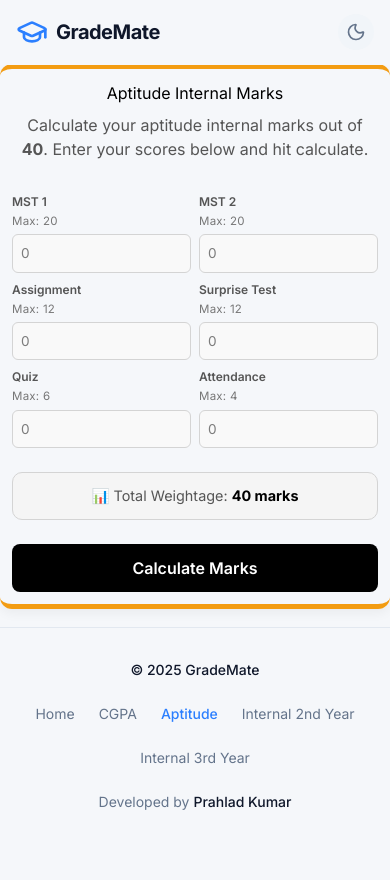
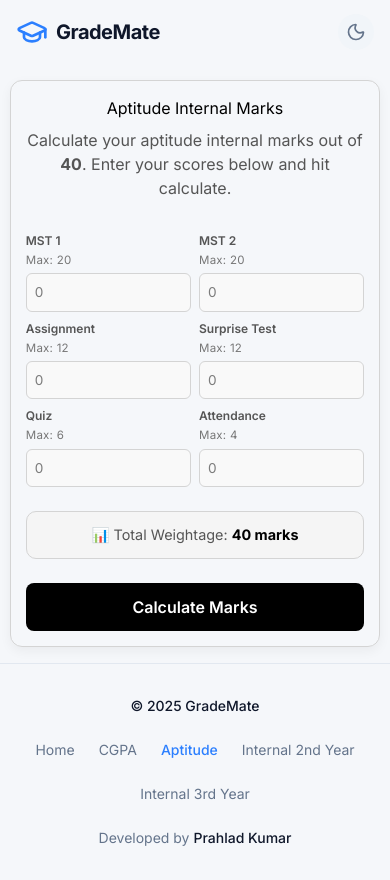
Before and after one commit to Prahlad85/GradeMate, a React (Vite) app: page /aptitude in a window 390 px wide. Before the commit the page ends 844 px from the top, so only its background shows below. Built offline with nearby package versions, Linux system fonts and the light colour scheme.

Commit message:
Upadated

```diff
--- a/src/pages/HomePage.jsx
+++ b/src/pages/HomePage.jsx
@@ -93,7 +93,7 @@ const HomePage = () => {
           variants={containerVariants}
           initial="hidden"
           animate="show"
-          className="grid grid-cols-1 md:grid-cols-2 lg:grid-cols-3 gap-6"
+          className="grid grid-cols-2 md:grid-cols-2 lg:grid-cols-3 gap-4 sm:gap-6"
         >
           {features.map((feature, index) => {
             const Icon = feature.icon;
@@ -101,21 +101,22 @@ const HomePage = () => {
               <motion.div key={index} variants={itemVariants} className="h-full">
                 <Link
                   to={feature.path}
-                  className={`block h-full group bg-card border border-border rounded-[20px] p-8 shadow-sm hover:shadow-xl transition-all duration-300 transform hover:-translate-y-1 relative overflow-hidden ${feature.hoverBorder}`}
+                  className={`block h-full group bg-card border border-border rounded-[18px] sm:rounded-[24px] p-4 sm:p-8 shadow-sm hover:shadow-xl transition-all duration-300 transform hover:-translate-y-1 relative overflow-hidden ${feature.hoverBorder}`}
                 >
                   <div className={`absolute inset-0 bg-gradient-to-br ${feature.gradient} opacity-0 group-hover:opacity-100 transition-opacity duration-300`} />
                   <div className="relative z-10 flex flex-col h-full">
-                    <div className={`w-14 h-14 rounded-2xl flex items-center justify-center bg-muted mb-6 group-hover:scale-110 transition-transform duration-300`}>
-                      <Icon className={`w-7 h-7 ${feature.iconColor}`} />
+                    <div className={`w-10 h-10 sm:w-14 sm:h-14 rounded-xl sm:rounded-2xl flex items-center justify-center bg-muted mb-3 sm:mb-6 group-hover:scale-110 transition-transform duration-300`}>
+                      <Icon className={`w-5 h-5 sm:w-7 sm:h-7 ${feature.iconColor}`} />
                     </div>
-                    <h3 className="text-2xl font-bold mb-3 text-foreground group-hover:text-blue-500 transition-colors">
+                    <h3 className="text-sm sm:text-2xl font-bold mb-1 sm:mb-3 text-foreground group-hover:text-blue-500 transition-colors leading-tight">
                       {feature.title}
                     </h3>
-                    <p className="text-muted-foreground mb-8 flex-1">
+                    <p className="hidden sm:block text-xs sm:text-base text-muted-foreground mb-8 flex-1">
                       {feature.description}
                     </p>
-                    <div className="flex items-center text-sm font-semibold text-foreground group-hover:text-blue-500 transition-colors mt-auto">
-                      Calculate Now <ArrowRight className="ml-2 w-4 h-4 group-hover:translate-x-1 transition-transform" />
+                    <div className="flex items-center text-[10px] sm:text-sm font-semibold text-foreground group-hover:text-blue-500 transition-colors mt-auto">
+                      <span className="sm:inline">Calculate Now</span>
+                      <ArrowRight className="ml-1 sm:ml-2 w-3 h-3 sm:w-4 sm:h-4 group-hover:translate-x-1 transition-transform" />
                     </div>
                   </div>
                 </Link>
--- a/src/pages/calculators.css
+++ b/src/pages/calculators.css
@@ -1,3 +1,13 @@
+/* Hide number input spinner arrows */
+input[type="number"]::-webkit-outer-spin-button,
+input[type="number"]::-webkit-inner-spin-button {
+  -webkit-appearance: none;
+  margin: 0;
+}
+input[type="number"] {
+  -moz-appearance: textfield;
+}
+
 /* Black/White Theme for Calculators */
 :root {
   --calc-bg: #ffffff;
@@ -38,6 +48,13 @@ html.dark {
 .calculator-container3 {
   background-color: transparent;
   color: var(--calc-text);
+  border: 1px solid var(--calc-border);
+  border-radius: 12px;
+  padding: 2rem;
+  max-width: 900px;
+  margin: 2rem auto;
+  width: 95%; /* Better centering than calc */
+  box-sizing: border-box;
 }
 
 .calculator-container1 h1,
@@ -247,8 +264,9 @@ html.dark {
 
 @media (max-width: 480px) {
   .calculator-container1, .calculator-container2, .calculator-container3 {
-    margin: 0.4rem;
-    padding: 12px;
+    margin: 1rem auto;
+    width: 95%;
+    padding: 15px;
   }
   .form-grid {
     grid-template-columns: 1fr 1fr;
@@ -285,7 +303,6 @@ html.dark {
 
 .apt-wrapper {
   max-width: 860px;
-  margin: 0 auto;
 }
 
 .apt-header {
```
